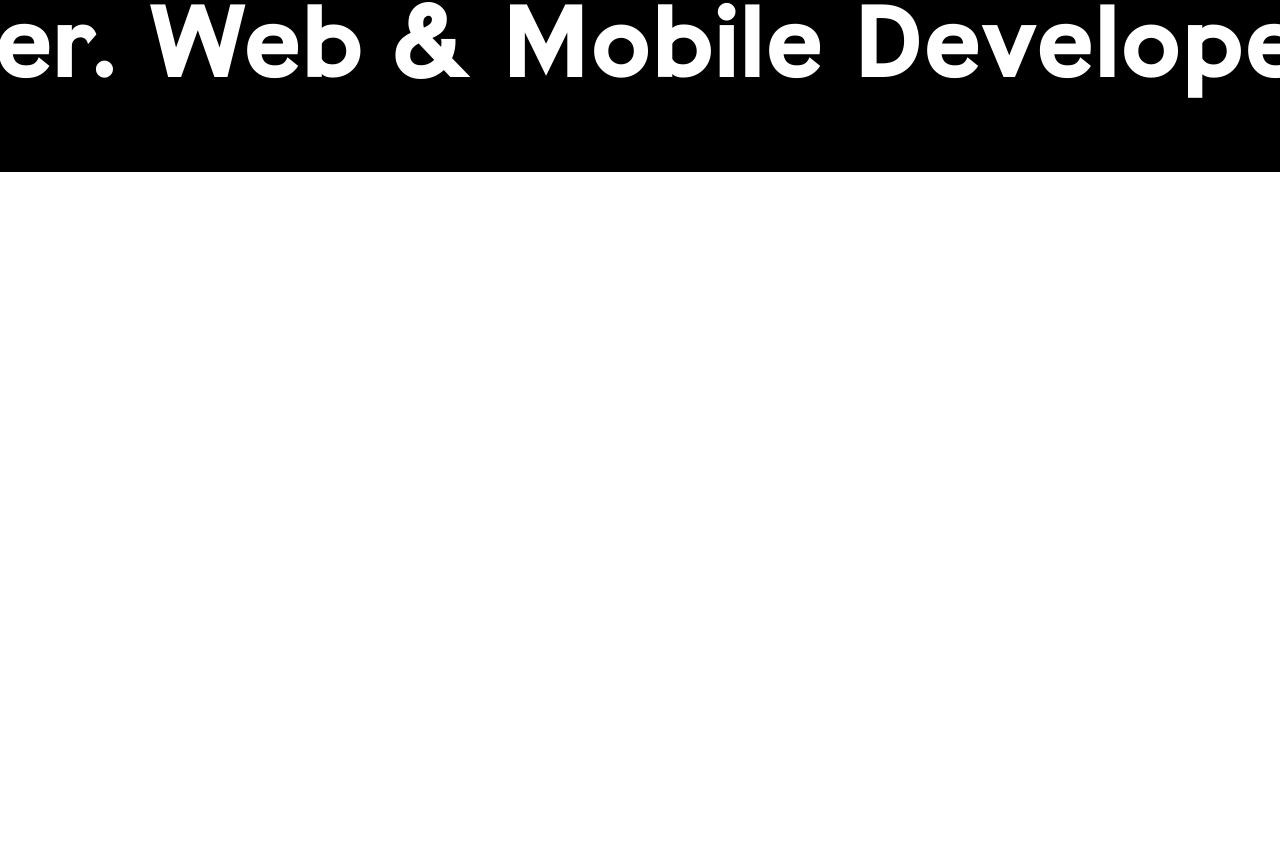
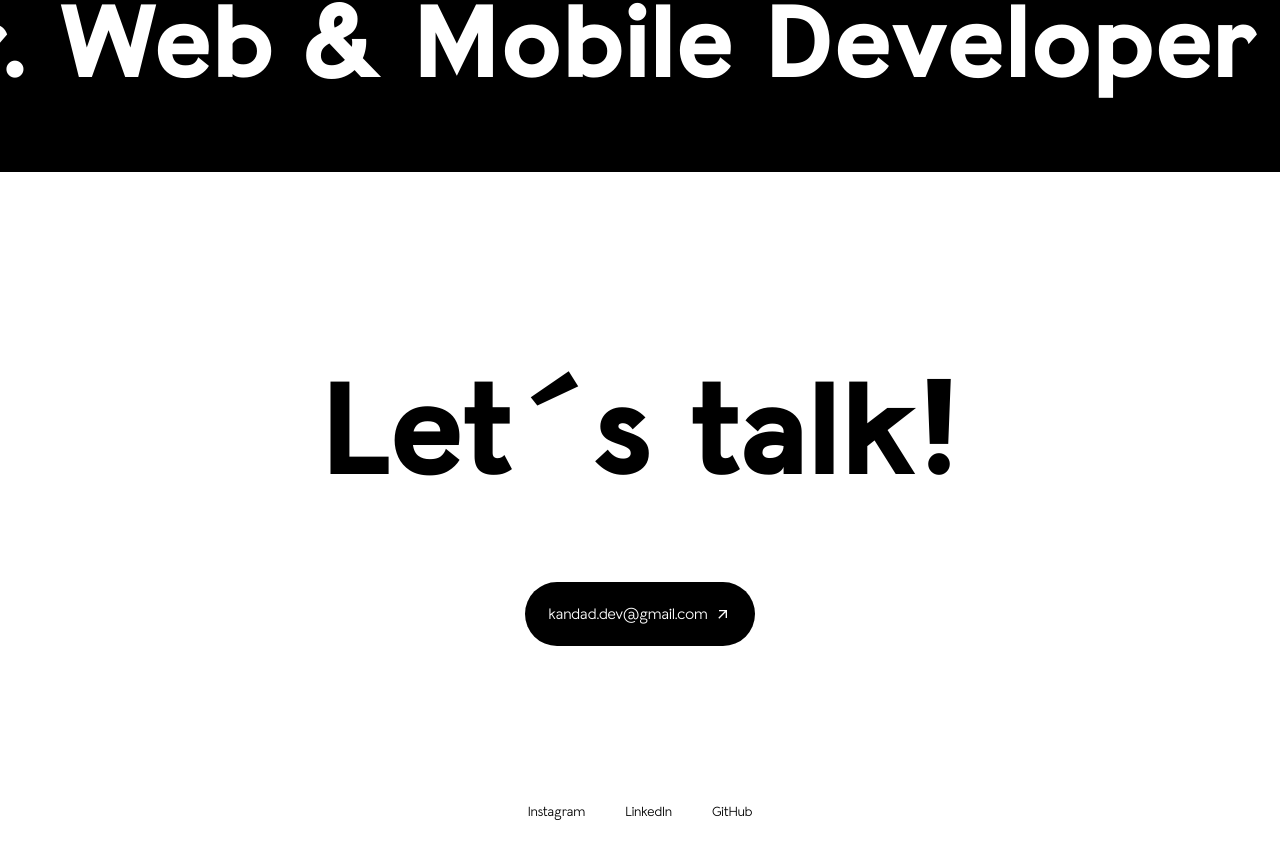
Before and after one commit to mohamed-kandad/portfolio, a Next.js app: page / in a window 1280 px wide. Shown: the part 4076-4935 px from the top of the page. Before the commit the page ends 4304 px from the top, so only its background shows below. Built offline with nearby package versions, Linux system fonts and the light colour scheme; a web font is replaced by a local one.

Commit message:
[ADD] sections email and footer

```diff
--- a/src/app/page.tsx
+++ b/src/app/page.tsx
@@ -1,8 +1,10 @@
 import { Header } from "@/components";
+import LetsTalk from "@/components/LetsTalk";
 import MyAdvantages from "@/components/MyAdvantages";
 import NavBar from "@/components/NavBar";
 import Projects from "@/components/Projects";
 import WebMobileText from "@/components/WebMobileText";
+import Footer from "@/components/Footer";
 import React from "react";
 
 type Props = {};
@@ -15,6 +17,8 @@ const page = (props: Props) => {
       <MyAdvantages />
       <Projects />
       <WebMobileText />
+      <LetsTalk />
+      <Footer />
     </>
   );
 };
--- /dev/null
+++ b/src/components/Footer.tsx
@@ -0,0 +1,36 @@
+import Link from "next/link";
+import React from "react";
+
+type Props = {};
+
+const Footer = (props: Props) => {
+  return (
+    <div className="py-12 mt-24">
+      <ul className="list-none flex justify-center gap-10 text-sm text-black dark:text-white">
+        <li>
+          <Link target="_blank" href={"#"}>
+            Instagram
+          </Link>
+        </li>
+        <li>
+          <Link
+            target="_blank"
+            href={"https://www.linkedin.com/in/mohamed-kandad-0931aa189/"}
+          >
+            LinkedIn
+          </Link>
+        </li>
+        <li>
+          <Link
+            href={"https://github.com/MohamedKandadev?tab=repositories"}
+            target="_blank"
+          >
+            GitHub
+          </Link>
+        </li>
+      </ul>
+    </div>
+  );
+};
+
+export default Footer;
--- /dev/null
+++ b/src/components/LetsTalk.tsx
@@ -0,0 +1,24 @@
+import Link from "next/link";
+import React from "react";
+import { MdArrowOutward } from "react-icons/md";
+
+type Props = {};
+
+const LetsTalk = (props: Props) => {
+  return (
+    <div className="container mx-auto px-4 text-center  py-3 pt-6 text-black dark:text-white mt-10 lg:mt-32">
+      <h2 className="font-labilGR font-semibold text-[48px] md:text-[79px] lg:text-[140px]">
+        Let´s talk!
+      </h2>
+      <Link
+        href={"mailto:kandad.dev@gmail.com"}
+        className="font-labilGR bg-black w-fit  dark:bg-white text-white dark:text-black py-5 px-6 rounded-[144px] flex gap-2 items-center mx-auto mt-12"
+      >
+        kandad.dev@gmail.com
+        <MdArrowOutward />
+      </Link>
+    </div>
+  );
+};
+
+export default LetsTalk;
--- a/src/components/Projects.tsx
+++ b/src/components/Projects.tsx
@@ -6,7 +6,9 @@ type Props = {};
 const Projects = (props: Props) => {
   return (
     <div className="container mx-auto px-4  py-3 pt-6 text-black dark:text-white mt-10 lg:mt-20">
-      <h2 className="font-poppins font-medium text-xl lg:text-4xl">Projects</h2>
+      <h2 className="font-poppins font-medium text-2xl lg:text-4xl">
+        Projects
+      </h2>
       <div className="grid grid-cols-1 md:grid-cols-2 gap-x-8 gap-y-12 mt-10">
         <div className="">
           <div className="aspect-square rounded-[32px] overflow-hidden bg-[#001A6E]">
--- a/src/components/WebMobileText.tsx
+++ b/src/components/WebMobileText.tsx
@@ -4,9 +4,6 @@ type Props = {};
 
 const WebMobileText = (props: Props) => {
   return (
-    // <div className="py-12 bg-black dark:bg-white text-white dark:text-black font-labilGR my-16 text-[120px] text-nowrap font-bold">
-    //   Web & Mobile Developer Web & Mobile Developer Web & Mobile Developer
-    // </div>
     <div className="relative overflow-hidden py-12 bg-black dark:bg-white text-white dark:text-black font-labilGR my-8 md:my-10 lg:my-14">
       <div className="scrolling-text whitespace-nowrap text-[50px] md:text-[90px] lg:text-[110px] font-bold">
         Web & Mobile Developer. Web & Mobile Developer. Web & Mobile Developer
```
